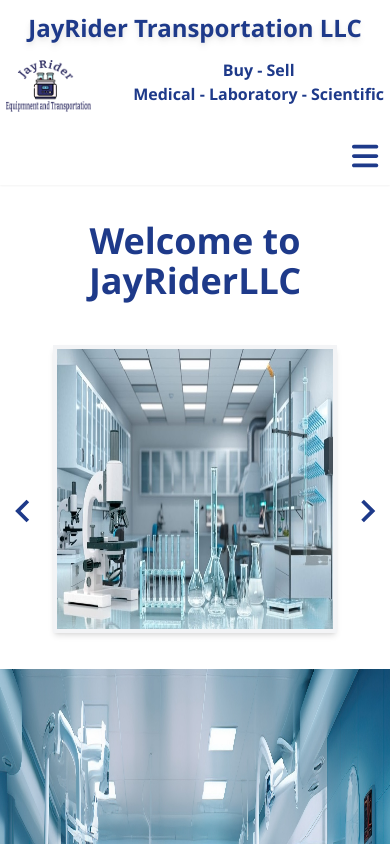
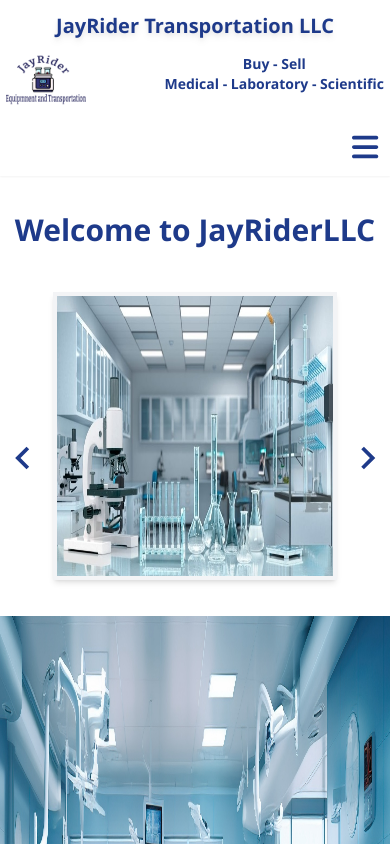
Before and after one commit to breiaswanigan01/JayRiderLLC, a React (Create React App) app: page / in a window 390 px wide. Shown: the top 844 px of the page. Built offline with nearby package versions, Linux system fonts and the light colour scheme.

Commit message:
responsive design edits

```diff
--- a/src/components/Footer.js
+++ b/src/components/Footer.js
@@ -36,7 +36,7 @@ const Footer = () => {
           <h1 className=" text-3xl md:text-4xl  pb-2 mb-2 text-blue-900">
             Quick Links
           </h1>
-          <div className="font-bold md:whitespace-nowrap grid lg:grid md:justify-between md:text-xl  ">
+          <div className="footer-links font-bold md:whitespace-nowrap grid lg:grid md:justify-between md:text-xl  ">
 
           <Link to="/" className=" font-extrabold ">
                   Home
@@ -57,7 +57,7 @@ const Footer = () => {
                   to="/sellproducts"
                   className=" font-extrabold "
                 >
-                  Sell Products
+                  Sell Your Product
                 </Link>
                 <Link
                   to="/contactus"
--- a/src/components/Main.js
+++ b/src/components/Main.js
@@ -35,7 +35,7 @@ const Main = () => {
   return (
     <>
       <div className="">
-        <h1 className="text-center text-4xl md:text-4xl lg:text-5xl font-bold   p-1 md:mt-16 text-blue-900">
+        <h1 className="main-header text-center text-4xl  lg:text-5xl font-bold   p-1 md:mt-16 text-blue-900">
           Welcome to JayRiderLLC
         </h1>
       </div>
@@ -132,7 +132,7 @@ const Main = () => {
       </div>
       <div>
         <img
-          className=" mt-4 w-full h-[100vh] object-fill md:object-cover  select-none "
+          className=" homepage-img mt-4 w-full h-[100vh] object-fill md:object-cover  select-none "
           src={homepageImg}
           alt="homepage-img"
         />
--- a/src/components/Navbar.js
+++ b/src/components/Navbar.js
@@ -17,7 +17,7 @@ const Navbar = () => {
   return (
     <>
       <div>
-        <h2 className="text-2xl lg:text-3xl  text-center pt-3 xl:pt-4 text-blue-900 font-bold drop-shadow-md">
+        <h2 className="nav-top-header text-2xl lg:text-3xl  text-center pt-3 xl:pt-4 text-blue-900 font-bold drop-shadow-md">
           JayRider Transportation LLC
         </h2>
       </div>
@@ -27,10 +27,10 @@ const Navbar = () => {
         <div className=" p-1.5 mb-8 shadow-sm">
           <div className=" flex justify-between">
             <Link to="/">
-              <img src={logo} className="main-logo w-24 md:w-48  " alt="Logo" />
+              <img src={logo} className="nav-logo w-24 md:w-48  " alt="Logo" />
             </Link>
             <div className="text-center  text-blue-900 font-bold">
-              <div className="  md:text-center mt-2 md:mt-7 whitespace-nowrap   ">
+              <div className="  nav-text md:text-center mt-2 md:mt-7 whitespace-nowrap   ">
                 <p className=" text-md md:text-2xl  ">Buy - Sell </p>
                 <p className="text-md md:text-2xl  ">
                   Medical - Laboratory - Scientific{" "}
--- a/src/index.css
+++ b/src/index.css
@@ -8,9 +8,33 @@ body {
   background-color: rgb(229 231 235);
 }
 /* Custom media query for screen widths smaller than 640px */
-@media (max-width: 639px) {
+@media (max-width: 640px) {
   /* Add your CSS rules here */
-  .main-logo {
-    width: 85px;
+  .main-header {
+    font-size: 1.875rem; /* 30px */
+    line-height: 2.25rem; /* 36px */
   }
+  .nav-logo {
+    width: 80px;
+  }
+  .nav-top-header {
+    white-space: normal;
+    font-size: 1.25rem; /* 20px */
+    line-height: 1.75rem; /* 28px */
+  }
+  .nav-text {
+    font-size: 0.875rem; /* 16px */
+    line-height: 1.25rem; /* 24px */
+  }
+  .checkout-text {
+    margin: 10px;
+    margin-top: 2rem;
+  }
+  /*
+  .footer-links {
+    color:black;
+  }
+  .footer-links:hover {
+    color: rgb(30 58 138);
+  } */
 }
--- a/src/pages/Checkout.js
+++ b/src/pages/Checkout.js
@@ -17,7 +17,7 @@ const Checkout = () => {
             </Link>
           </div>
           <div className="">
-            <p className="text-xl mt-10 ">
+            <p className="checkout-text text-xl mt-10 ">
               There are no items in your shopping cart.
             </p>
           </div>
```
